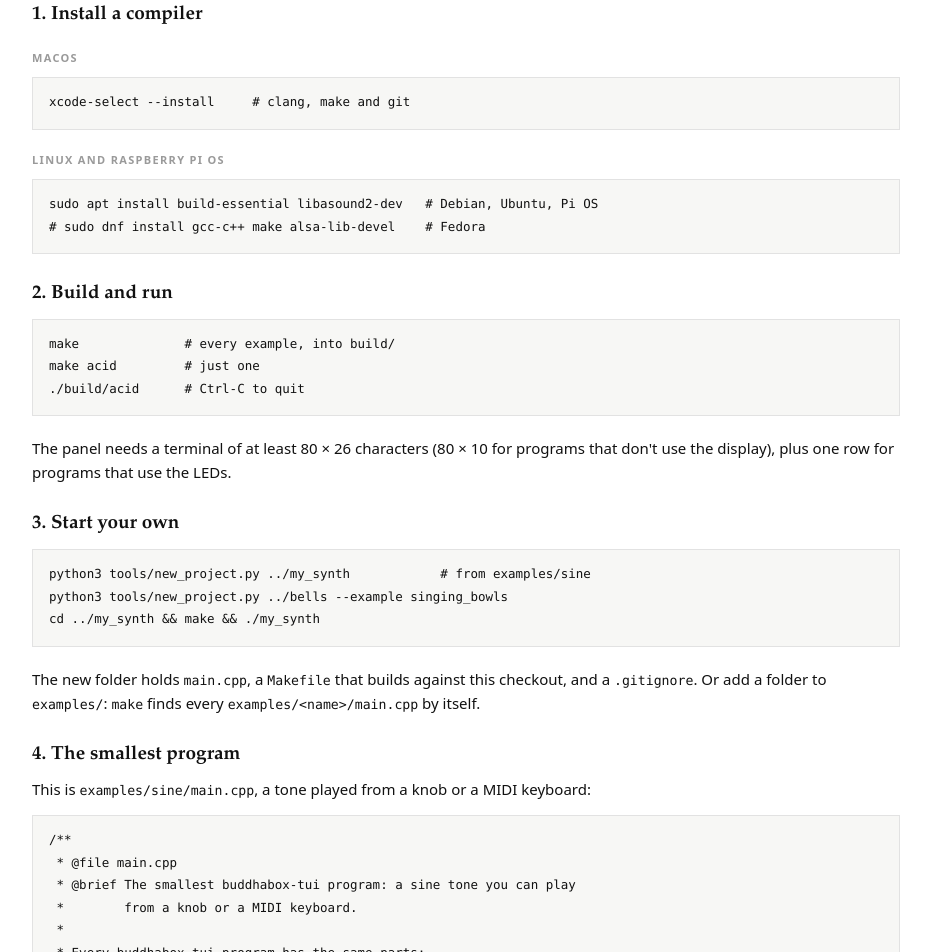
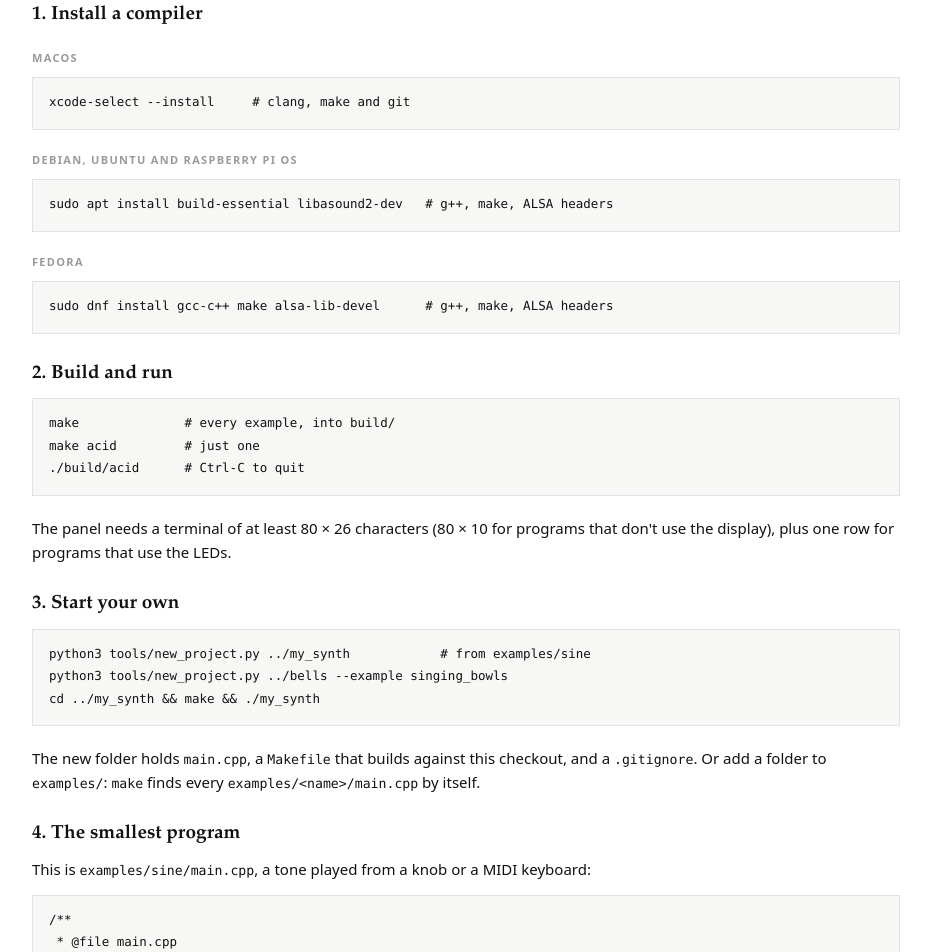
Before and after one commit to jonphilpott/buddhabox-tui, a plain HTML site: page docs/index.html in a window 1280 px wide. Shown: the part 827-1779 px from the top of the page, without its empty margins (174-1105 px from the left). Drawn offline with Linux system fonts and the light colour scheme.

Commit message:
build instructions for linux.

```diff
--- a/docs/index.html
+++ b/docs/index.html
@@ -85,9 +85,10 @@ to diverge from it.</p>
 <h3>1. Install a compiler</h3>
 <h4>macOS</h4>
 <pre><code>xcode-select --install     # clang, make and git</code></pre>
-<h4>Linux and Raspberry Pi OS</h4>
-<pre><code>sudo apt install build-essential libasound2-dev   # Debian, Ubuntu, Pi OS
-# sudo dnf install gcc-c++ make alsa-lib-devel    # Fedora</code></pre>
+<h4>Debian, Ubuntu and Raspberry Pi OS</h4>
+<pre><code>sudo apt install build-essential libasound2-dev   # g++, make, ALSA headers</code></pre>
+<h4>Fedora</h4>
+<pre><code>sudo dnf install gcc-c++ make alsa-lib-devel      # g++, make, ALSA headers</code></pre>
 
 <h3>2. Build and run</h3>
 <pre><code>make              # every example, into build/
```
Also changed, not shown: 2 other files.
